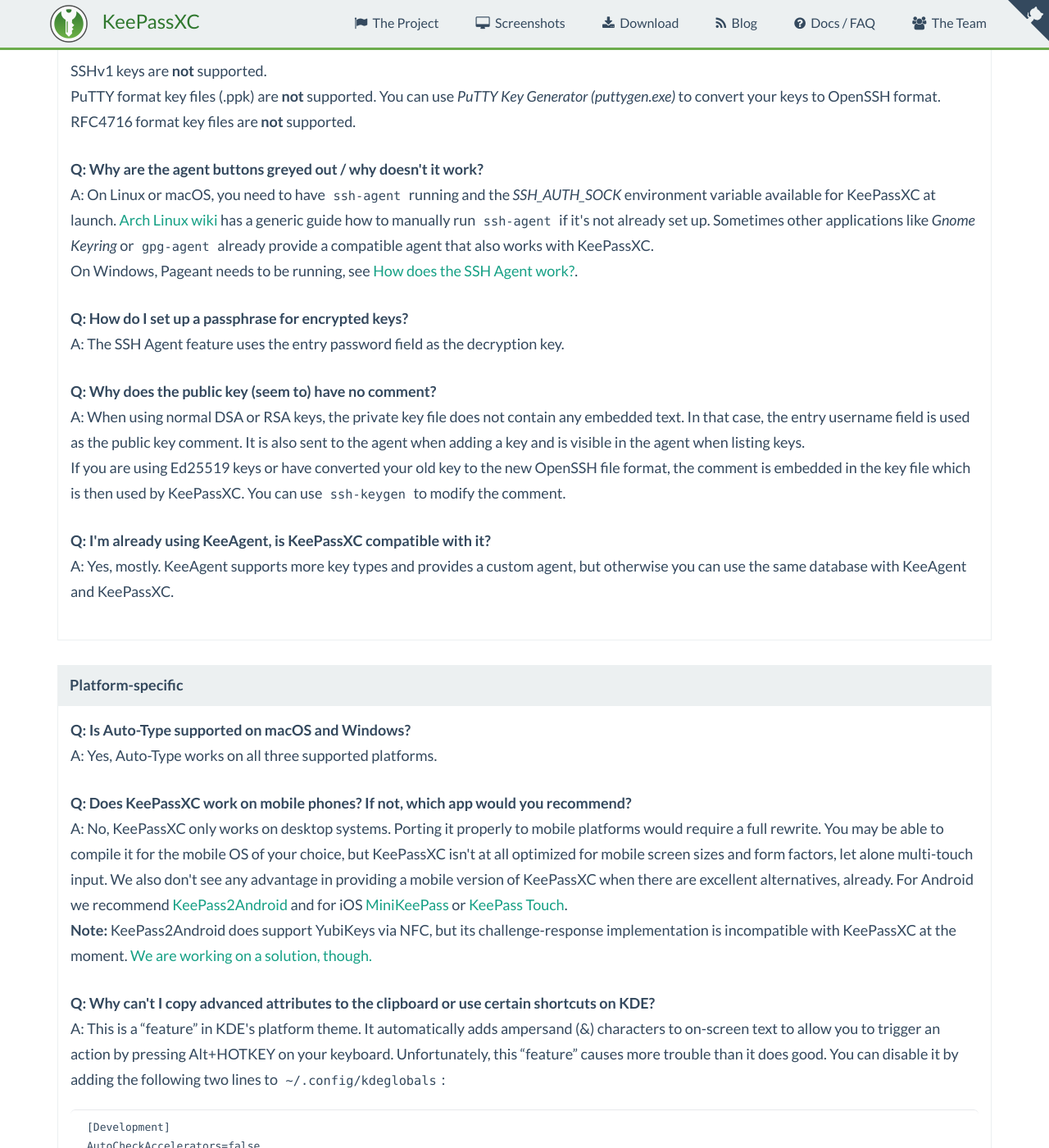
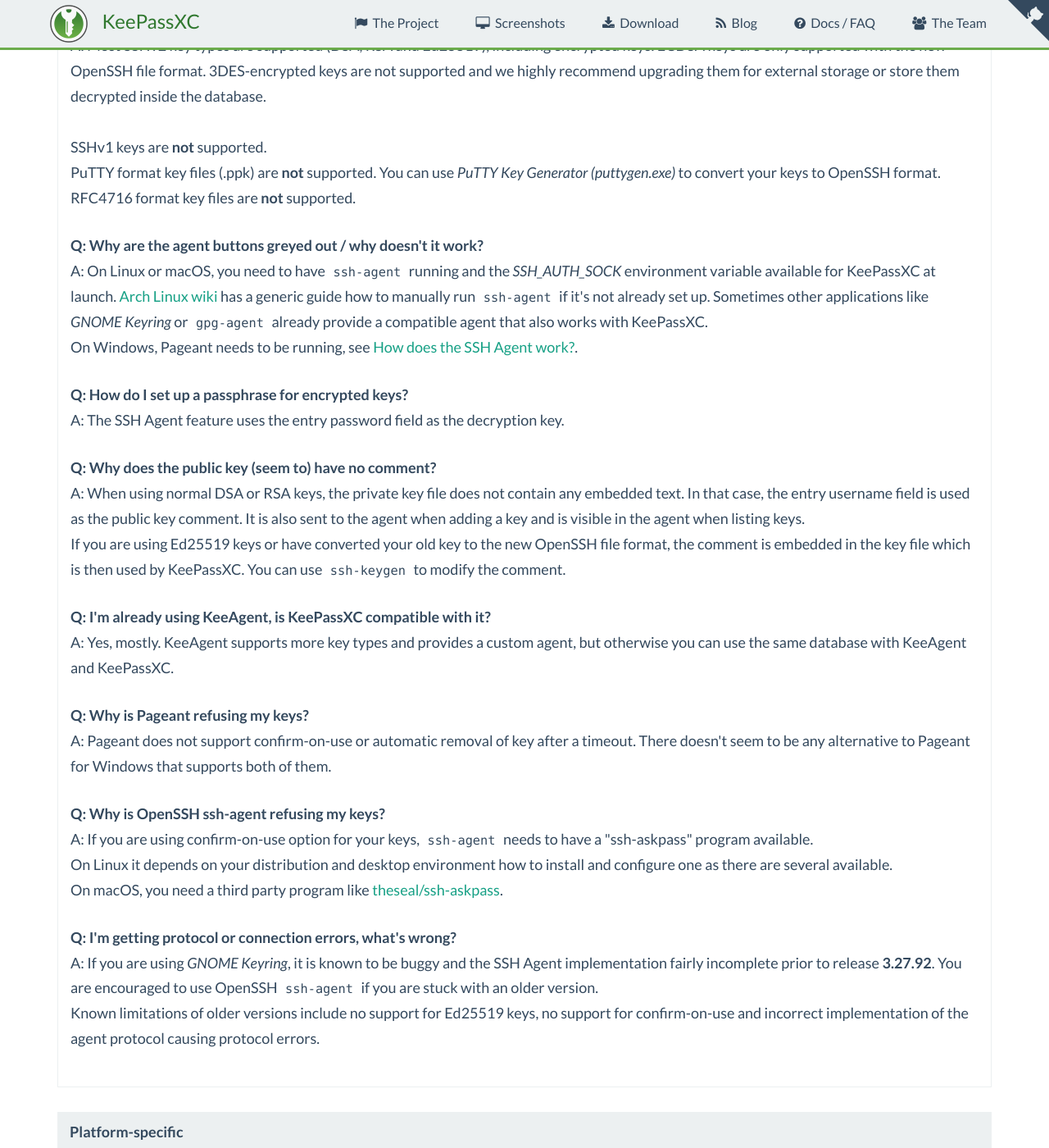
Before and after one commit to keepassxreboot/keepassxc-org, a Jekyll site: the page built from docs/index.html, in a window 1280 px wide and 1400 px high, scrolled down 8927 px. Shown: the whole window at 82% size. Built offline with Jekyll 4.4.1, drawn with Linux system fonts in a browser that asks for light colours; comment, search, counter and statistics services are not loaded; some of the changed text lies outside the part shown.

Commit message:
Add entries for SSH Agent errors

```diff
--- a/docs/index.html
+++ b/docs/index.html
@@ -88,6 +88,9 @@
         <li><a href="#faq-ssh-agent-passphrase">How do I set up a passphrase for encrypted keys?</a></li>
         <li><a href="#faq-ssh-agent-comment">Why does the public key (seem to) have no comment?</a></li>
         <li><a href="#faq-ssh-agent-keeagent">I'm already using KeeAgent, is KeePassXC compatible with it?</a><li>
+        <li><a href="#faq-ssh-agent-pageant">Why is Pageant refusing my keys?</a></li>
+        <li><a href="#faq-ssh-agent-openssh">Why is OpenSSH ssh-agent refusing my keys?</a></li>
+        <li><a href="#faq-ssh-agent-errors">I'm getting protocol or connection errors, what's wrong?</a></li>
     </ul>
 
     <h5 id="faq-cat-platform">Platform-specific</h5>
@@ -411,7 +414,7 @@
             variable available for KeePassXC at launch.
             <a href="https://wiki.archlinux.org/index.php/SSH_keys#SSH_agents">Arch Linux wiki</a> has a generic guide
             how to manually run <code>ssh-agent</code> if it's not already set up. Sometimes other applications like
-            <em>Gnome Keyring</em> or <code>gpg-agent</code> already provide a compatible agent that also works with
+            <em>GNOME Keyring</em> or <code>gpg-agent</code> already provide a compatible agent that also works with
             KeePassXC.<br>
             On Windows, Pageant needs to be running, see <a href="#faq-ssh-agent-how">How does the SSH Agent work?</a>.
         </dd>
@@ -434,6 +437,28 @@
         <dd>
             Yes, mostly. KeeAgent supports more key types and provides a custom agent, but otherwise you can use the
             same database with KeeAgent and KeePassXC.
+        </dd>
+
+        <dt id="faq-ssh-agent-pageant"><a href="#faq-ssh-agent-pageant">Why is Pageant refusing my keys?</a></dt>
+        <dd>
+            Pageant does not support confirm-on-use or automatic removal of key after a timeout. There doesn't seem to be
+            any alternative to Pageant for Windows that supports both of them.
+        </dd>
+
+        <dt id="faq-ssh-agent-openssh"><a href="#faq-ssh-agent-openssh">Why is OpenSSH ssh-agent refusing my keys?</a></dt>
+        <dd>
+            If you are using confirm-on-use option for your keys, <code>ssh-agent</code> needs to have a "ssh-askpass" program available.<br>
+            On Linux it depends on your distribution and desktop environment how to install and configure one as there are several available.<br>
+            On macOS, you need a third party program like <a href="https://github.com/theseal/ssh-askpass">theseal/ssh-askpass</a>.
+        </dd>
+
+        <dt id="faq-ssh-agent-errors"><a href="#faq-ssh-agent-errors">I'm getting protocol or connection errors, what's wrong?</a></dt>
+        <dd>
+            If you are using <em>GNOME Keyring</em>, it is known to be buggy and the SSH Agent implementation fairly incomplete
+            prior to release <strong>3.27.92</strong>. You are encouraged to use OpenSSH <code>ssh-agent</code> if you are stuck with
+            an older version.<br>
+            Known limitations of older versions include no support for Ed25519 keys, no support for confirm-on-use and incorrect
+            implementation of the agent protocol causing protocol errors.
         </dd>
     </dl>
 
```
